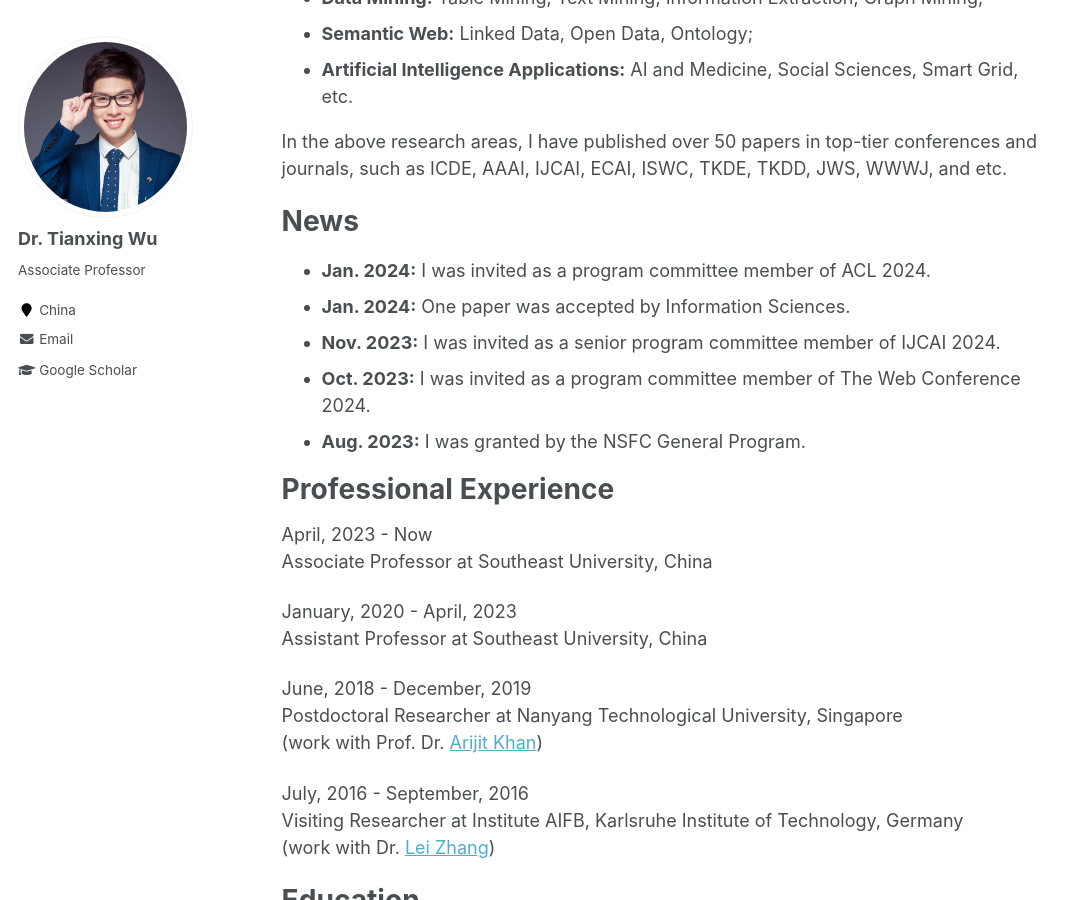
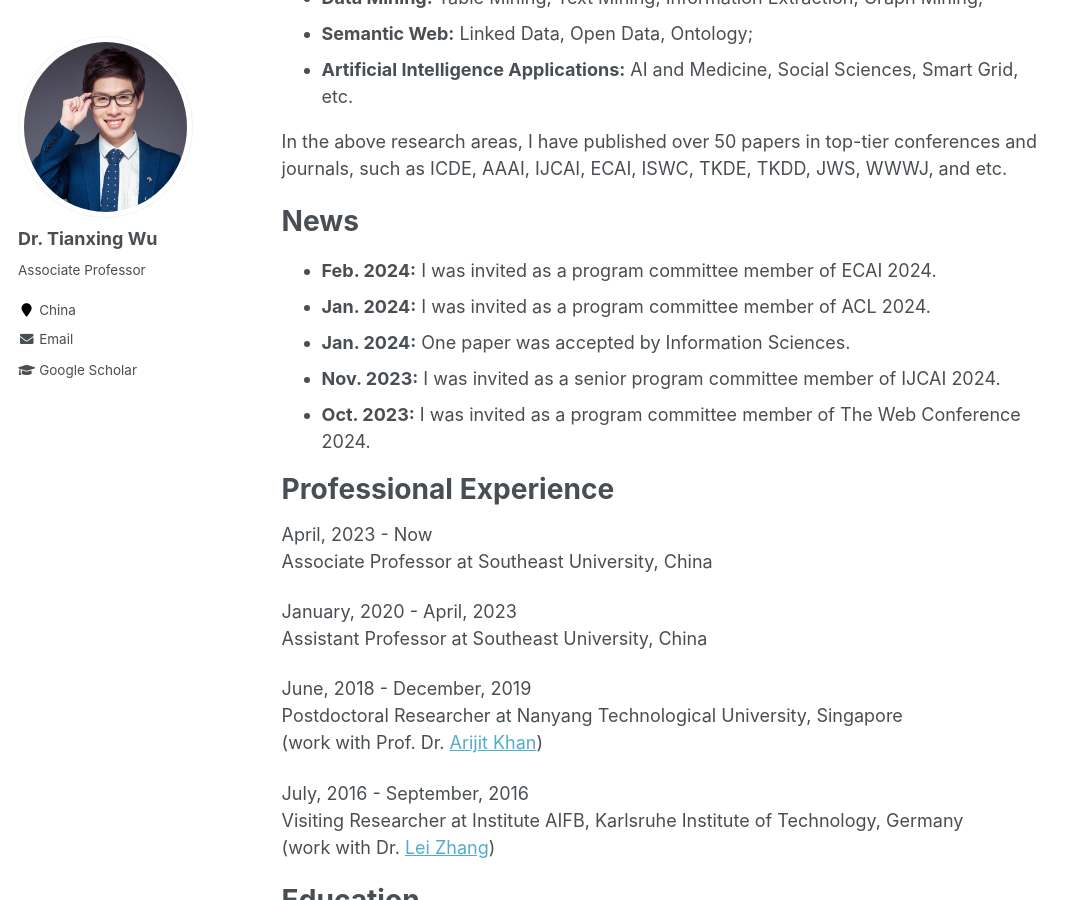
Before and after one commit to tianxing-wu/tianxing-wu.github.io, a Jekyll site: the page built from _pages/about.md, in a window 1280 px wide and 900 px high, scrolled down 380 px. Shown: the whole window, without its empty margins (0-1081 px from the left). Built offline with Jekyll 4.4.1, drawn with Linux system fonts in a browser that asks for light colours.

Commit message:
info update

```diff
--- a/_pages/about.md
+++ b/_pages/about.md
@@ -19,11 +19,11 @@ In the above research areas, I have published over 50 papers in top-tier confere
 
 News
 ======
+* **Feb. 2024:** I was invited as a program committee member of ECAI 2024.
 * **Jan. 2024:** I was invited as a program committee member of ACL 2024.
 * **Jan. 2024:** One paper was accepted by Information Sciences.
 * **Nov. 2023:** I was invited as a senior program committee member of IJCAI 2024.
 * **Oct. 2023:** I was invited as a program committee member of The Web Conference 2024.
-* **Aug. 2023:** I was granted by the NSFC General Program.
 
 Professional Experience
 ======
```
Also changed, not shown: _pages/services.md (+1 -1 lines).
